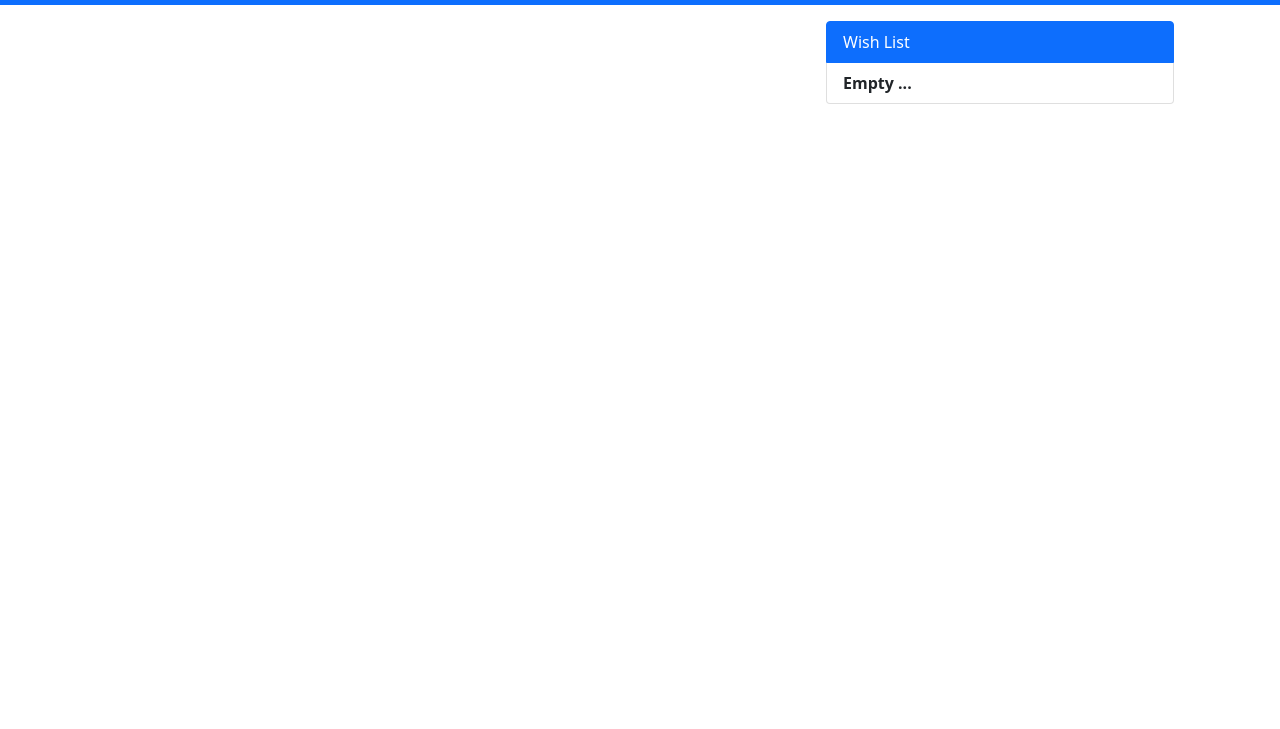
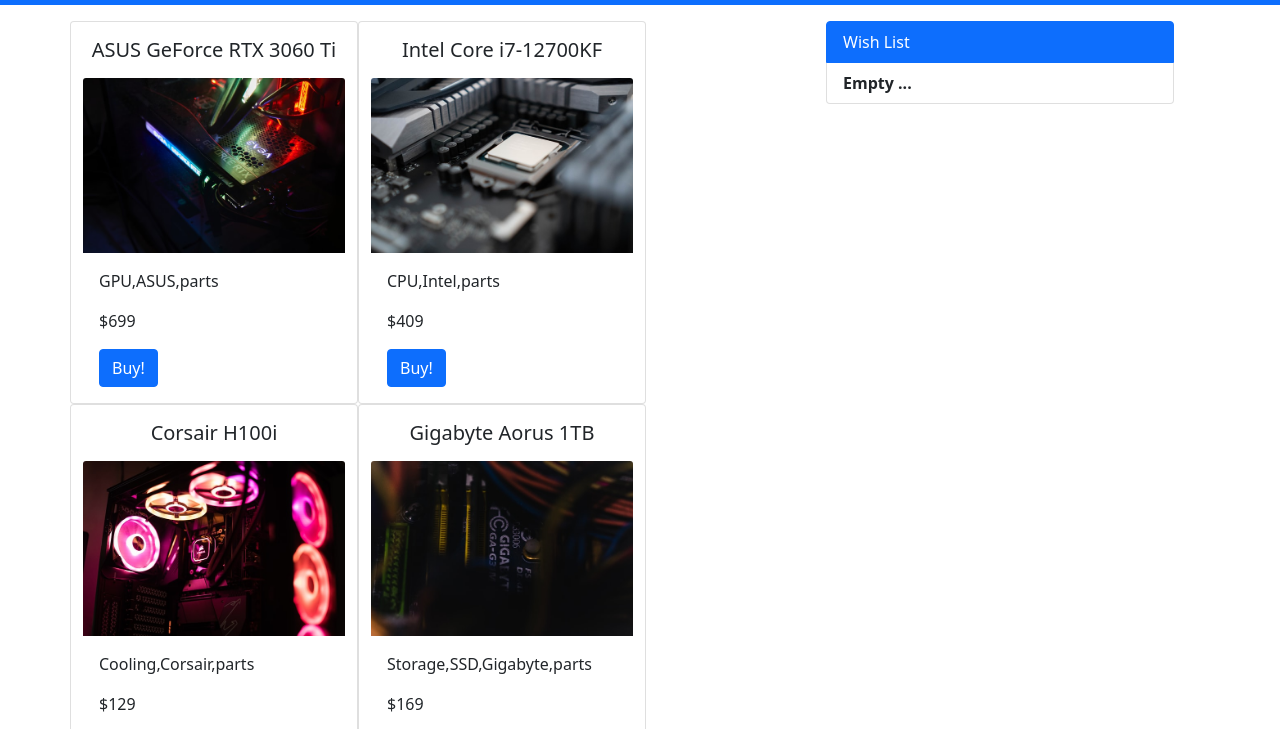
Before and after one commit to Jimmydeh/wishlist, a plain HTML site: page index.html in a window 1280 px wide. Shown: the part 51-780 px from the top of the page. Drawn offline with nearby package versions, Linux system fonts and the light colour scheme.

Commit message:
Update index.html

```diff
--- a/index.html
+++ b/index.html
@@ -107,7 +107,7 @@
       products.forEach((item, i) => {
 
           content += `<div class="card" style="width: 18rem;">`;
-          content += `<h5 class="card-title" style="display: block; margin-left: auto; margin-top: 1rem; margin-bottom: 1rem; margin-right: auto; width: auto;">${productsIndex.title}</h5>`;
+          content += `<h5 class="card-title" style="display: block; margin-left: auto; margin-top: 1rem; margin-bottom: 1rem; margin-right: auto; width: auto;">${item.title}</h5>`;
           content += `<img src="${item.image}" class="card-img-top" alt="${item.image}">`;
           content += `<div class="card-body">`;
           content += `<p class="card-text">${item.categories}</p>`;
```
